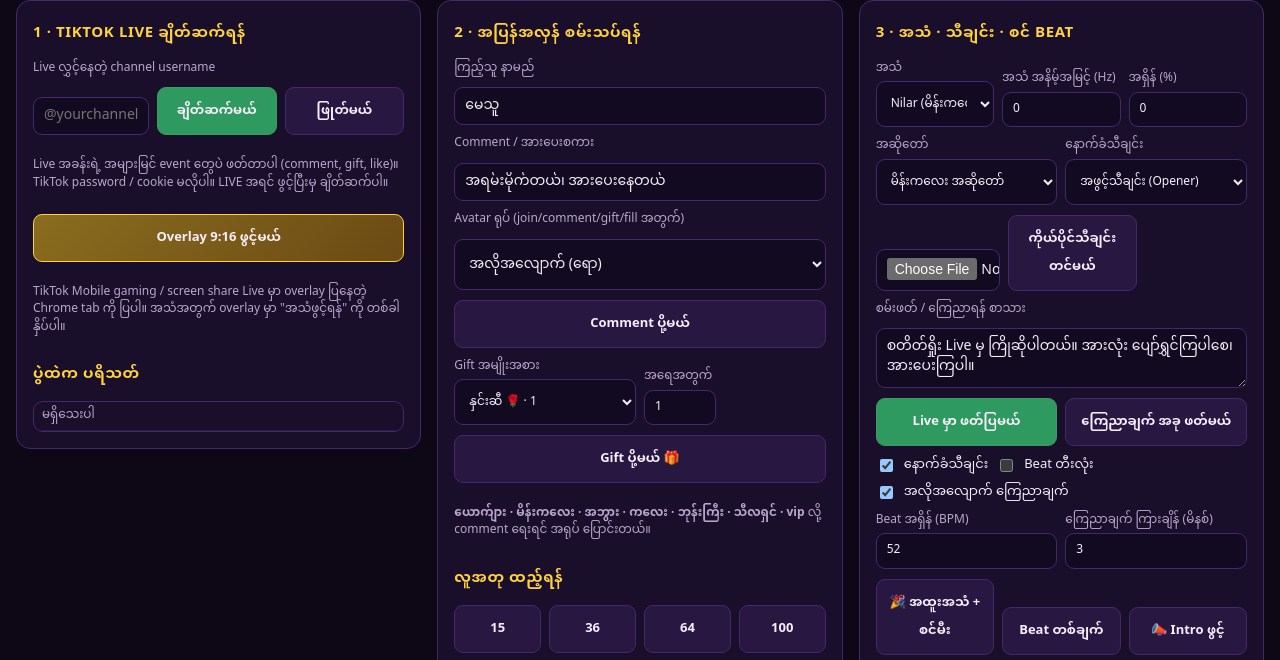
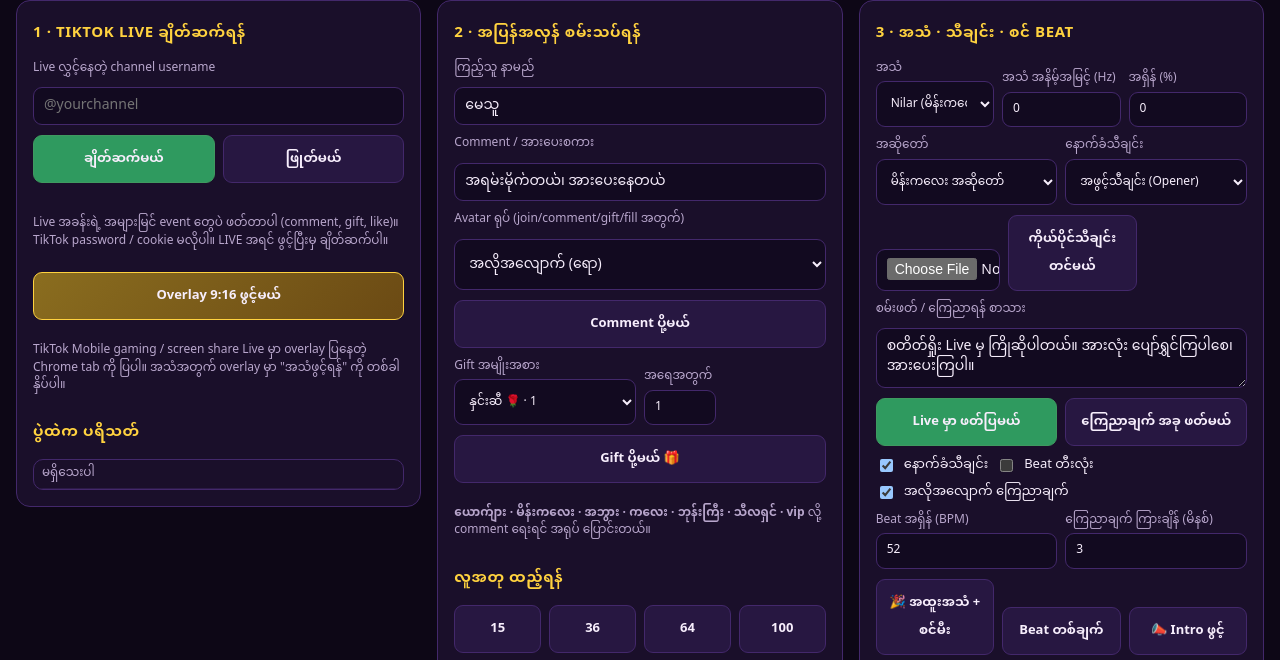
Before and after one commit to devluuking-ai/stage-show-live, a website: page live/control.html in a window 1280 px wide. Shown: the part 67-727 px from the top of the page. Drawn offline with Linux system fonts and the light colour scheme.

Commit message:
v24: TikTok connect error shown under section 1 + username field full-width (was truncating the tail, hiding typos)

```diff
--- a/live/control.html
+++ b/live/control.html
@@ -57,7 +57,9 @@ button.red{background:var(--red);border-color:#ff5c8a}
   <section class="card">
     <h2>1 · TikTok LIVE ချိတ်ဆက်ရန်</h2>
     <label for="uid">Live လွှင့်နေတဲ့ channel username</label>
-    <div class="row"><input id="uid" placeholder="@yourchannel" autocomplete="off"><button class="primary" id="btnConnect">ချိတ်ဆက်မယ်</button><button id="btnDisconnect">ဖြုတ်မယ်</button></div>
+    <input id="uid" placeholder="@yourchannel" autocomplete="off">
+    <div class="row"><button class="primary" id="btnConnect">ချိတ်ဆက်မယ်</button><button id="btnDisconnect">ဖြုတ်မယ်</button></div>
+    <div id="tkErr" class="hint" style="color:#ff9a9a"></div>
     <p class="hint">Live အခန်းရဲ့ အများမြင် event တွေပဲ ဖတ်တာပါ (comment, gift, like)။ TikTok password / cookie မလိုပါ။ LIVE အရင် ဖွင့်ပြီးမှ ချိတ်ဆက်ပါ။</p>
     <button class="gold" id="btnOverlay">Overlay 9:16 ဖွင့်မယ်</button>
     <p class="hint">TikTok Mobile gaming / screen share Live မှာ overlay ပြနေတဲ့ Chrome tab ကို ပြပါ။ အသံအတွက် overlay မှာ "အသံဖွင့်ရန်" ကို တစ်ခါ နှိပ်ပါ။</p>
@@ -157,6 +159,7 @@ function renderPeople(){
 function setTT(st){
   const el=$('tt'); el.className='chip ' + (st.status==='connected'?'ok':st.status==='error'?'bad':'');
   el.textContent = st.status==='connected' ? `TikTok: @${st.uniqueId} ✓` : st.status==='connecting' ? `TikTok: ချိတ်ဆက်နေတယ် @${st.uniqueId}…` : st.status==='error' ? 'TikTok: ချိတ်ဆက် အမှား' : 'TikTok: မချိတ်ရသေး';
+  const err=$('tkErr'); if (err) err.textContent = st.status==='error' ? ('⚠ ' + (st.error || '') + (String(st.error||'').includes('Room ID') ? ' — LIVE ဖွင့်ထားလား၊ username အတိအကျ မှန်လား စစ်ပါ။' : '')) : '';
 }
 function connect(){
   ws = new WebSocket(`ws://${location.host}/ws?role=control`);
```
